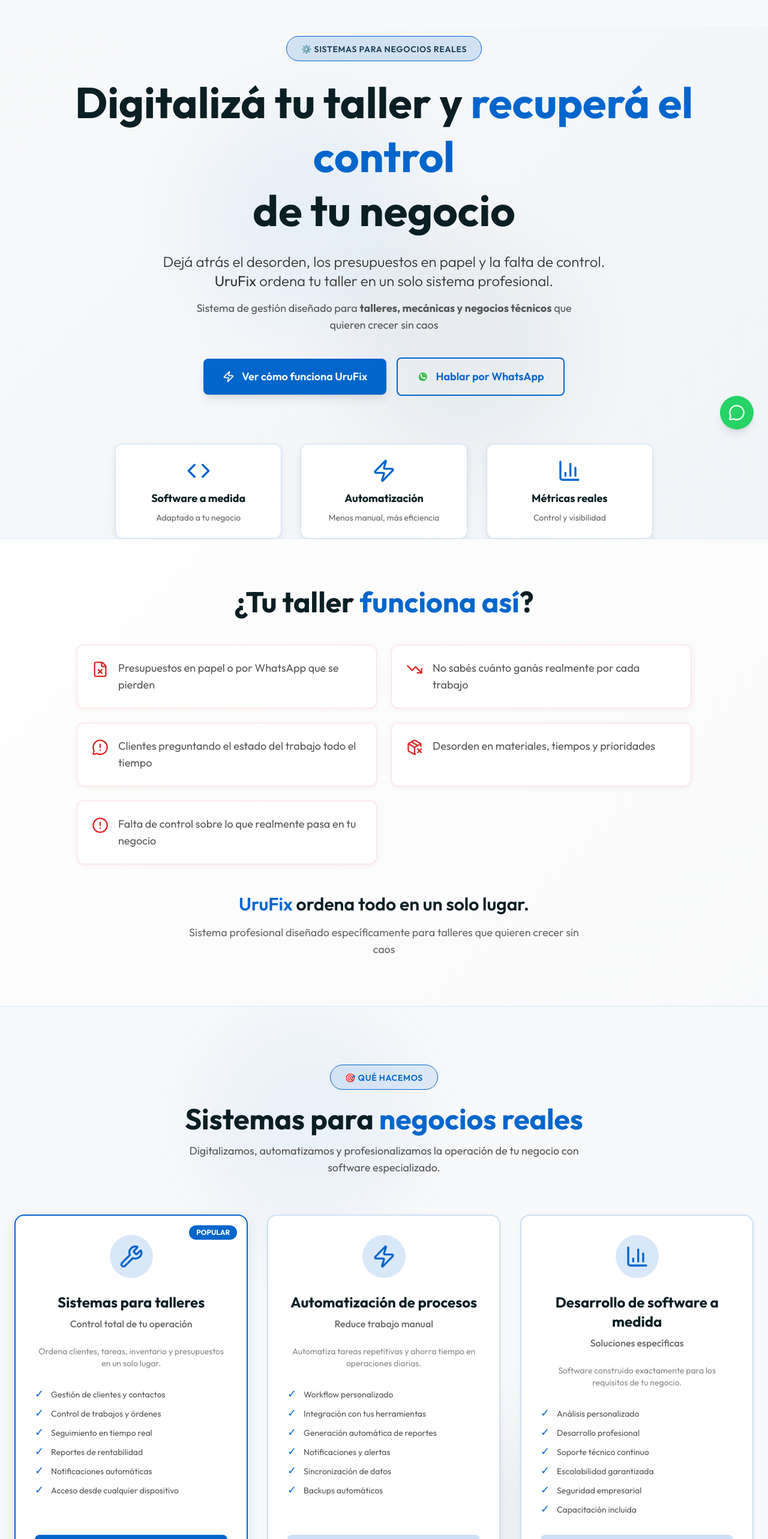
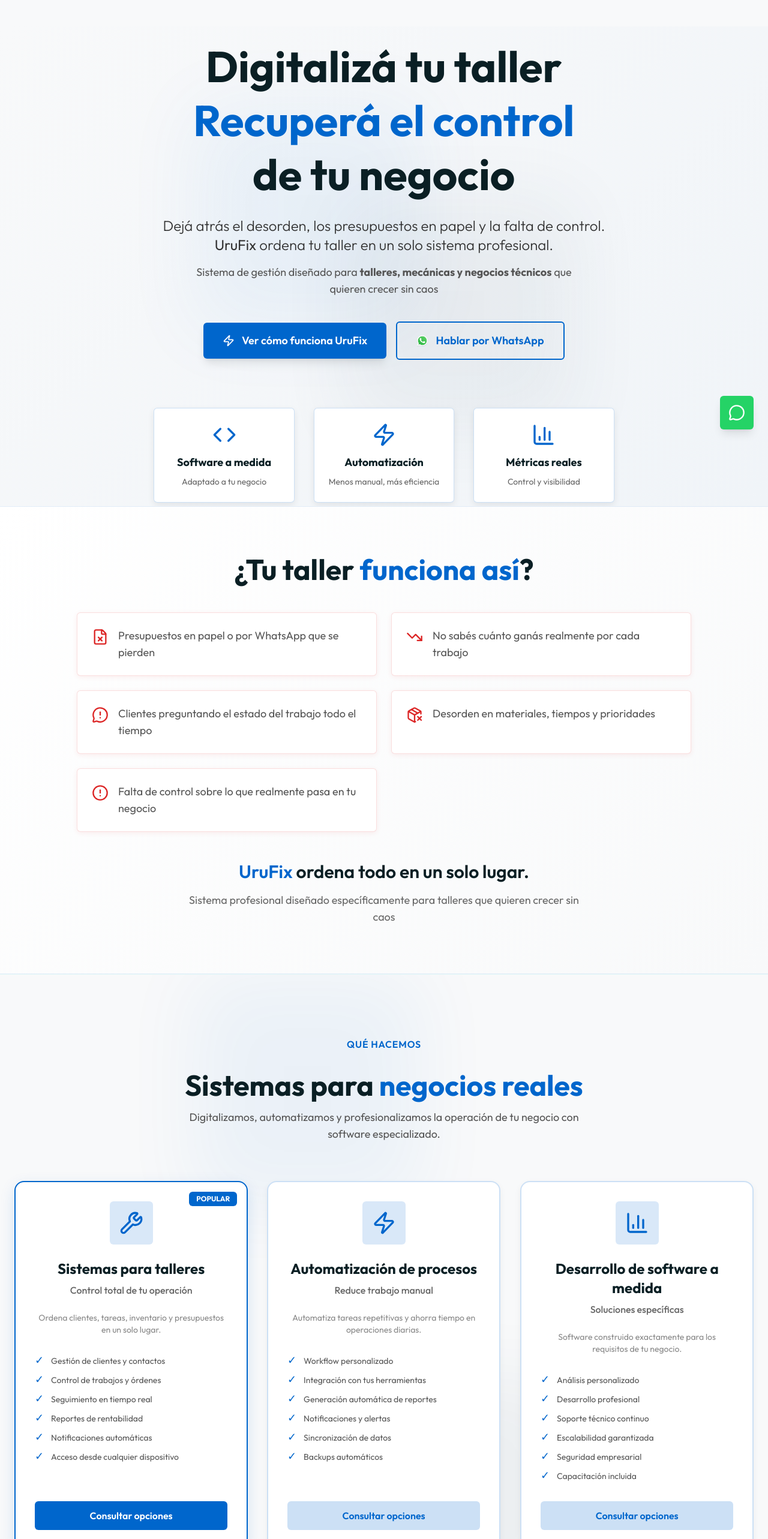
Before and after one commit to leamartinez1707/landing-webdeveloping, a React (Vite) app: page / in a window 1280 px wide. Shown: the part 60-2626 px from the top of the page at 60% size. Built offline with nearby package versions, Linux system fonts and the light colour scheme.

Commit message:
refactor: frases y estilos

```diff
--- a/src/components/Contact.jsx
+++ b/src/components/Contact.jsx
@@ -45,16 +45,14 @@
     >
       {/* Efectos decorativos */}
       <div className="absolute inset-0 overflow-hidden pointer-events-none opacity-5">
-        <div className="absolute top-0 right-1/4 w-96 h-96 rounded-full blur-3xl"
+        <div className="absolute top-0 right-1/4 w-96 h-96 rounded-md blur-3xl"
           style={{ backgroundColor: '#20dbd1' }}></div>
       </div>
 
       <div className="max-w-4xl mx-auto relative z-10">
         <motion.div
-          className="inline-block px-6 py-2 rounded-full mb-6 border mx-auto"
+          className="inline-block px-6 py-2 rounded-md mb-6 mx-auto"
           style={{
-            backgroundColor: 'rgba(0, 102, 204, 0.15)',
-            borderColor: '#0066cc',
             display: 'table'
           }}
           initial={{ opacity: 0, y: -20 }}
@@ -62,8 +60,8 @@
           transition={{ duration: 0.6 }}
           viewport={{ once: true }}
         >
-          <span className="text-sm font-semibold tracking-wider" style={{ color: '#1a3a52' }}>
-            💬 PONTE EN CONTACTO
+          <span className="font-semibold tracking-wider" style={{ color: '#1a3a52' }}>
+            PONTE EN CONTACTO
           </span>
         </motion.div>
 
@@ -115,7 +113,7 @@
             name="name"
             placeholder="Tu nombre"
             required
-            className="p-4 rounded-lg focus:outline-none transition will-change-transform"
+            className="p-4 rounded-md focus:outline-none transition will-change-transform"
             style={{
               backgroundColor: '#f8f9fa',
               borderWidth: '1px',
@@ -152,7 +150,7 @@
             name="email"
             placeholder="Tu email"
             required
-            className="p-4 rounded-lg focus:outline-none transition will-change-transform"
+            className="p-4 rounded-md focus:outline-none transition will-change-transform"
             style={{
               backgroundColor: '#f8f9fa',
               borderWidth: '1px',
@@ -181,7 +179,7 @@
             placeholder="Tu mensaje"
             rows="5"
             required
-            className="p-4 rounded-lg focus:outline-none transition resize-none will-change-transform"
+            className="p-4 rounded-md focus:outline-none transition resize-none will-change-transform"
             style={{
               backgroundColor: '#f8f9fa',
               borderWidth: '1px',
@@ -196,7 +194,7 @@
 
           <motion.button
             type="submit"
-            className="py-4 rounded-lg font-semibold transition will-change-transform"
+            className="py-4 rounded-md font-semibold transition will-change-transform"
             style={{
               backgroundColor: '#0066cc',
               color: '#ffffff'
--- a/src/components/FloatingButtons.jsx
+++ b/src/components/FloatingButtons.jsx
@@ -28,7 +28,7 @@
                 href="https://api.whatsapp.com/send?phone=59895220063&text=Hola!%20Quiero%20saber%20c%C3%B3mo%20UruFix%20puede%20ordenar%20mi%20taller"
                 target="_blank"
                 rel="noopener noreferrer"
-                className="flex items-center justify-center w-14 h-14 rounded-full shadow-lg transition-all group"
+                className="flex items-center justify-center w-14 h-14 rounded-md shadow-lg transition-all group"
                 style={{
                     backgroundColor: "#25D366",
                 }}
@@ -49,7 +49,7 @@
                 {showScrollTop && (
                     <motion.button
                         onClick={scrollToTop}
-                        className="flex items-center justify-center w-14 h-14 rounded-full shadow-lg transition-all"
+                        className="flex items-center justify-center w-14 h-14 rounded-md shadow-lg transition-all"
                         style={{
                             backgroundColor: "#0066cc",
                         }}
--- a/src/components/Footer.jsx
+++ b/src/components/Footer.jsx
@@ -15,8 +15,8 @@
     >
       {/* Efecto decorativo */}
       <div className="absolute inset-0 overflow-hidden pointer-events-none opacity-10">
-        <div className="absolute bottom-0 left-1/4 w-96 h-96 rounded-full blur-3xl"
-             style={{ backgroundColor: '#0066cc' }}></div>
+        <div className="absolute bottom-0 left-1/4 w-96 h-96 rounded-md blur-3xl"
+          style={{ backgroundColor: '#0066cc' }}></div>
       </div>
 
       <div className="max-w-6xl mx-auto px-6 relative z-10">
@@ -81,7 +81,7 @@
           href="https://api.whatsapp.com/send?phone=59895220063&text=Hola!%20Quiero%20saber%20m%C3%A1s%20sobre%20sus%20sistemas"
           target="_blank"
           rel="noopener noreferrer"
-          className="inline-flex items-center gap-3 px-8 py-3 rounded-lg font-semibold transition-all shadow-lg text-base group"
+          className="inline-flex items-center gap-3 px-8 py-3 rounded-md font-semibold transition-all shadow-lg text-base group"
           style={{
             backgroundColor: '#0066cc',
             color: '#ffffff'
@@ -96,7 +96,7 @@
         {/* Copyright */}
         <div className="border-t border-gray-700 mt-8 pt-8">
           <p style={{ color: '#888888' }} className="text-sm">
-            © 2024 Martínez Studio. Sistemas profesionales para negocios reales.
+            © {new Date().getFullYear()} Martínez Studio. Sistemas profesionales para negocios reales.
           </p>
         </div>
       </div>
--- a/src/components/Hero.jsx
+++ b/src/components/Hero.jsx
@@ -16,9 +16,9 @@
     >
       {/* Efectos de fondo sutiles */}
       <div className="absolute inset-0 overflow-hidden pointer-events-none">
-        <div className="absolute top-32 left-1/4 w-96 h-96 rounded-full opacity-5 blur-3xl"
+        <div className="absolute top-32 left-1/4 w-96 h-96 rounded-md opacity-5 blur-3xl"
           style={{ backgroundColor: '#0066cc' }}></div>
-        <div className="absolute bottom-32 right-1/4 w-96 h-96 rounded-full opacity-5 blur-3xl"
+        <div className="absolute bottom-32 right-1/4 w-96 h-96 rounded-md opacity-5 blur-3xl"
           style={{ backgroundColor: '#1a3a52' }}></div>
       </div>
 
@@ -28,8 +28,8 @@
         animate={{ opacity: 1, y: 0 }}
         transition={{ delay: 0.3, duration: 0.8 }}
       >
-        <motion.div
-          className="inline-block px-6 py-2 rounded-full mb-6 border"
+        {/* <motion.div
+          className="inline-block px-6 py-2 rounded-md mb-6 border"
           style={{
             backgroundColor: 'rgba(0, 102, 204, 0.15)',
             borderColor: '#0066cc'
@@ -39,16 +39,18 @@
           transition={{ delay: 0.5, duration: 0.6 }}
         >
           <span className="text-sm font-semibold tracking-wider" style={{ color: '#1a3a52' }}>
-            ⚙️ SISTEMAS PARA NEGOCIOS REALES
+            SISTEMAS PARA NEGOCIOS REALES
           </span>
-        </motion.div>
+        </motion.div> */}
 
         <motion.h1
           className="text-5xl md:text-7xl font-bold mb-6 leading-tight will-change-transform"
           style={{ color: '#0a1f24' }}
         >
-          Digitalizá tu taller y{" "}
-          <span style={{ color: '#0066cc' }}>recuperá el control</span> <br /> de tu negocio
+          Digitalizá tu taller{" "}
+          <br />
+          <span style={{ color: '#0066cc' }}>Recuperá el control</span> <br />
+          de tu negocio
         </motion.h1>
 
         <motion.p
@@ -80,7 +82,7 @@
         >
           <motion.a
             href="#urufix"
-            className="flex items-center gap-3 px-8 py-4 rounded-lg font-semibold transition-all shadow-lg will-change-transform text-lg group"
+            className="flex items-center gap-3 px-8 py-4 rounded-md font-semibold transition-all shadow-lg will-change-transform text-lg group"
             style={{
               backgroundColor: '#0066cc',
               color: '#ffffff'
@@ -94,7 +96,7 @@
           <motion.a
             href="https://api.whatsapp.com/send?phone=59895220063&text=Hola!%20Quiero%20saber%20m%C3%A1s%20sobre%20sus%20sistemas"
             target="_blank"
-            className="flex items-center gap-3 px-8 py-4 rounded-lg font-semibold transition-all border-2 text-lg"
+            className="flex items-center gap-3 px-8 py-4 rounded-md font-semibold transition-all border-2 text-lg"
             style={{
               borderColor: '#0066cc',
               color: '#0066cc',
@@ -127,7 +129,7 @@
             return (
               <motion.div
                 key={idx}
-                className="p-6 rounded-xl text-center backdrop-blur-sm"
+                className="p-6 rounded-md text-center backdrop-blur-sm"
                 style={{
                   backgroundColor: '#ffffff',
                   borderWidth: '1px',
--- a/src/components/PainPoints.jsx
+++ b/src/components/PainPoints.jsx
@@ -66,7 +66,7 @@
             return (
               <motion.div
                 key={idx}
-                className="flex items-start gap-4 p-6 rounded-xl text-left"
+                className="flex items-start gap-4 p-6 rounded-md text-left"
                 style={{
                   backgroundColor: '#ffffff',
                   borderWidth: '1px',
--- a/src/components/Portfolio.jsx
+++ b/src/components/Portfolio.jsx
@@ -54,13 +54,13 @@
         >
             {/* Efectos decorativos de fondo */}
             <div className="absolute inset-0 overflow-hidden pointer-events-none opacity-20">
-                <div className="absolute top-1/4 right-0 w-96 h-96 rounded-full blur-3xl"
+                <div className="absolute top-1/4 right-0 w-96 h-96 rounded-md blur-3xl"
                     style={{ backgroundColor: 'rgba(0, 102, 204, 0.15)' }}></div>
             </div>
 
             <motion.div className="max-w-7xl mx-auto relative z-10">
                 <motion.div
-                    className="inline-block px-6 py-2 rounded-full mb-4 border"
+                    className="inline-block px-6 py-2 rounded-md mb-4 border"
                     style={{
                         backgroundColor: 'rgba(0, 102, 204, 0.1)',
                         borderColor: '#0066cc'
@@ -117,7 +117,7 @@
                                 />
                                 <div className="absolute inset-0 bg-gradient-to-t from-black/60 to-transparent opacity-0 group-hover:opacity-100 transition-opacity duration-300"></div>
                                 <span
-                                    className="absolute top-4 left-4 px-4 py-2 rounded-full text-xs font-bold tracking-wider"
+                                    className="absolute top-4 left-4 px-4 py-2 rounded-md text-xs font-bold tracking-wider"
                                     style={{
                                         backgroundColor: '#0066cc',
                                         color: '#ffffff'
@@ -139,7 +139,7 @@
                                     href={project.link}
                                     target="_blank"
                                     rel="noopener noreferrer"
-                                    className="w-full py-3 rounded-full font-semibold transition-all text-center block group-hover:scale-105"
+                                    className="w-full py-3 rounded-md font-semibold transition-all text-center block group-hover:scale-105"
                                     style={{
                                         backgroundColor: 'rgba(0, 102, 204, 0.2)',
                                         color: '#0066cc',
--- a/src/components/Services.jsx
+++ b/src/components/Services.jsx
@@ -70,9 +70,9 @@
         >
             {/* Efectos decorativos de fondo sutil */}
             <div className="absolute inset-0 overflow-hidden pointer-events-none opacity-5">
-                <div className="absolute top-0 left-1/4 w-96 h-96 rounded-full blur-3xl"
+                <div className="absolute top-0 left-1/4 w-96 h-96 rounded-md blur-3xl"
                     style={{ backgroundColor: '#0066cc' }}></div>
-                <div className="absolute bottom-0 right-1/4 w-96 h-96 rounded-full blur-3xl"
+                <div className="absolute bottom-0 right-1/4 w-96 h-96 rounded-md blur-3xl"
                     style={{ backgroundColor: '#1a3a52' }}></div>
             </div>
 
@@ -84,14 +84,9 @@
                 viewport={{ once: true }}
             >
                 <motion.div
-                    className="inline-block px-6 py-2 rounded-full mb-6 border"
-                    style={{
-                        backgroundColor: 'rgba(0, 102, 204, 0.1)',
-                        borderColor: '#0066cc'
-                    }}
-                >
-                    <span className="text-sm font-semibold tracking-wider" style={{ color: '#0066cc' }}>
-                        🎯 QUÉ HACEMOS
+                    className="inline-block px-6 py-2 rounded-md mb-6"                >
+                    <span className="font-semibold tracking-wider" style={{ color: '#0066cc' }}>
+                        QUÉ HACEMOS
                     </span>
                 </motion.div>
 
@@ -139,7 +134,7 @@
                             >
                                 {service.badge && (
                                     <div
-                                    className="absolute top-4 right-4 px-3 py-1 rounded-full text-xs font-bold"
+                                        className="absolute top-4 right-4 px-3 py-1 rounded-md text-xs font-bold"
                                         style={{
                                             backgroundColor: '#0066cc',
                                             color: '#ffffff'
@@ -151,7 +146,7 @@
 
                                 <div className="mb-6 flex justify-center">
                                     <div
-                                    className="p-4 rounded-full"
+                                        className="p-4 rounded-md"
                                         style={{
                                             backgroundColor: 'rgba(0, 102, 204, 0.15)'
                                         }}
@@ -185,7 +180,7 @@
                                     href="https://api.whatsapp.com/send?phone=59895220063&text=Hola!%20Quiero%20saber%20m%C3%A1s%20sobre%20"
                                     target="_blank"
                                     rel="noopener noreferrer"
-                                className="w-full py-3 rounded-lg font-semibold transition-all text-center block"
+                                    className="w-full py-3 rounded-md font-semibold transition-all text-center block"
                                     style={{
                                         backgroundColor: service.highlighted ? '#0066cc' : 'rgba(0, 102, 204, 0.2)',
                                         color: service.highlighted ? '#ffffff' : '#0066cc'
@@ -194,7 +189,8 @@
                                     Consultar opciones
                                 </a>
                             </motion.div>
-                    )})}
+                        )
+                    })}
                 </div>
             </motion.div>
         </motion.section>
--- a/src/components/UruFix.jsx
+++ b/src/components/UruFix.jsx
@@ -44,7 +44,7 @@
         >
             {/* Efectos decorativos */}
             <div className="absolute inset-0 overflow-hidden pointer-events-none opacity-5">
-                <div className="absolute top-0 right-1/4 w-96 h-96 rounded-full blur-3xl"
+                <div className="absolute top-0 right-1/4 w-96 h-96 rounded-md blur-3xl"
                     style={{ backgroundColor: '#0066cc' }}></div>
             </div>
 
@@ -64,14 +64,10 @@
                         viewport={{ once: true, amount }}
                     >
                         <motion.div
-                            className="inline-block px-6 py-2 rounded-full mb-6 border"
-                            style={{
-                                backgroundColor: 'rgba(0, 102, 204, 0.15)',
-                                borderColor: '#0066cc'
-                            }}
+                            className="inline-block px-6 py-2 rounded-md mb-6"
                         >
-                            <span className="text-sm font-semibold tracking-wider" style={{ color: '#1a3a52' }}>
-                                ⚡ NUESTRO PRODUCTO PRINCIPAL
+                            <span className="font-semibold tracking-wider" style={{ color: '#0a1f24' }}>
+                                NUESTRO PRODUCTO PRINCIPAL
                             </span>
                         </motion.div>
 
@@ -90,7 +86,7 @@
                         <motion.a
                             href="https://api.whatsapp.com/send?phone=59895220063&text=Hola!%20Quiero%20conocer%20m%C3%A1s%20sobre%20UruFix"
                             target="_blank"
-                            className="inline-flex items-center gap-3 px-8 py-4 rounded-lg font-semibold transition-all shadow-lg text-lg"
+                            className="inline-flex items-center gap-3 px-8 py-4 rounded-md font-semibold transition-all shadow-lg text-lg"
                             style={{
                                 backgroundColor: '#0066cc',
                                 color: '#ffffff'
@@ -115,7 +111,7 @@
                             return (
                                 <motion.div
                                     key={idx}
-                                    className="p-6 rounded-xl"
+                                    className="p-6 rounded-md"
                                     style={{
                                         backgroundColor: '#ffffff',
                                         borderWidth: '1px',
@@ -159,7 +155,7 @@
                     viewport={{ once: true, amount }}
                 >
                     <motion.div
-                        className="inline-block px-5 py-2 rounded-full mb-6"
+                        className="inline-block px-5 py-2 rounded-md mb-6"
                         style={{
                             backgroundColor: 'rgba(34, 197, 94, 0.15)',
                             borderWidth: '1px',
--- a/src/components/WorkProcess.jsx
+++ b/src/components/WorkProcess.jsx
@@ -56,9 +56,9 @@
         >
             {/* Efectos decorativos */}
             <div className="absolute inset-0 overflow-hidden pointer-events-none opacity-20">
-                <div className="absolute top-1/3 left-0 w-96 h-96 rounded-full blur-3xl"
+                <div className="absolute top-1/3 left-0 w-96 h-96 rounded-md blur-3xl"
                     style={{ backgroundColor: 'rgba(0, 102, 204, 0.15)' }}></div>
-                <div className="absolute bottom-1/3 right-0 w-96 h-96 rounded-full blur-3xl"
+                <div className="absolute bottom-1/3 right-0 w-96 h-96 rounded-md blur-3xl"
                     style={{ backgroundColor: 'rgba(0, 102, 204, 0.15)' }}></div>
             </div>
 
@@ -71,7 +71,7 @@
                     viewport={{ once: true }}
                 >
                     <motion.div
-                        className="inline-block px-6 py-2 rounded-full mb-4 border"
+                        className="inline-block px-6 py-2 rounded-md mb-4 border"
                         style={{
                             backgroundColor: 'rgba(0, 102, 204, 0.1)',
                             borderColor: '#0066cc'
@@ -140,7 +140,7 @@
                         href="https://api.whatsapp.com/send?phone=59895220063&text=Hola!%20Me%20gustaría%20conocer%20más%20sobre%20el%20proceso%20de%20trabajo."
                         target="_blank"
                         rel="noopener noreferrer"
-                        className="inline-flex items-center gap-2 px-8 py-4 rounded-full text-lg font-semibold transition-all"
+                        className="inline-flex items-center gap-2 px-8 py-4 rounded-md text-lg font-semibold transition-all"
                         style={{
                             backgroundColor: '#0066cc',
                             color: '#ffffff'
```
Lines whose indentation alone changed are shown as unchanged.
